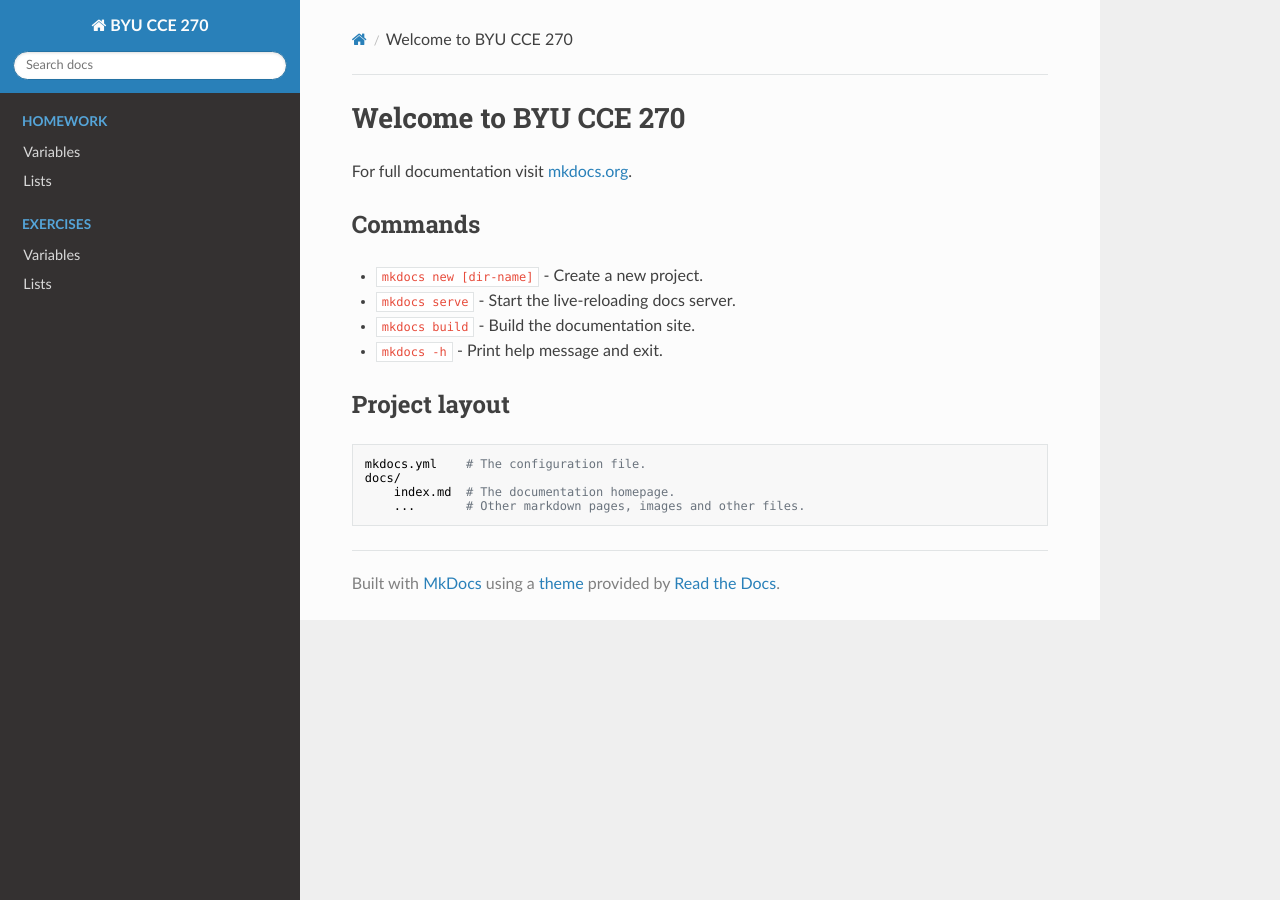
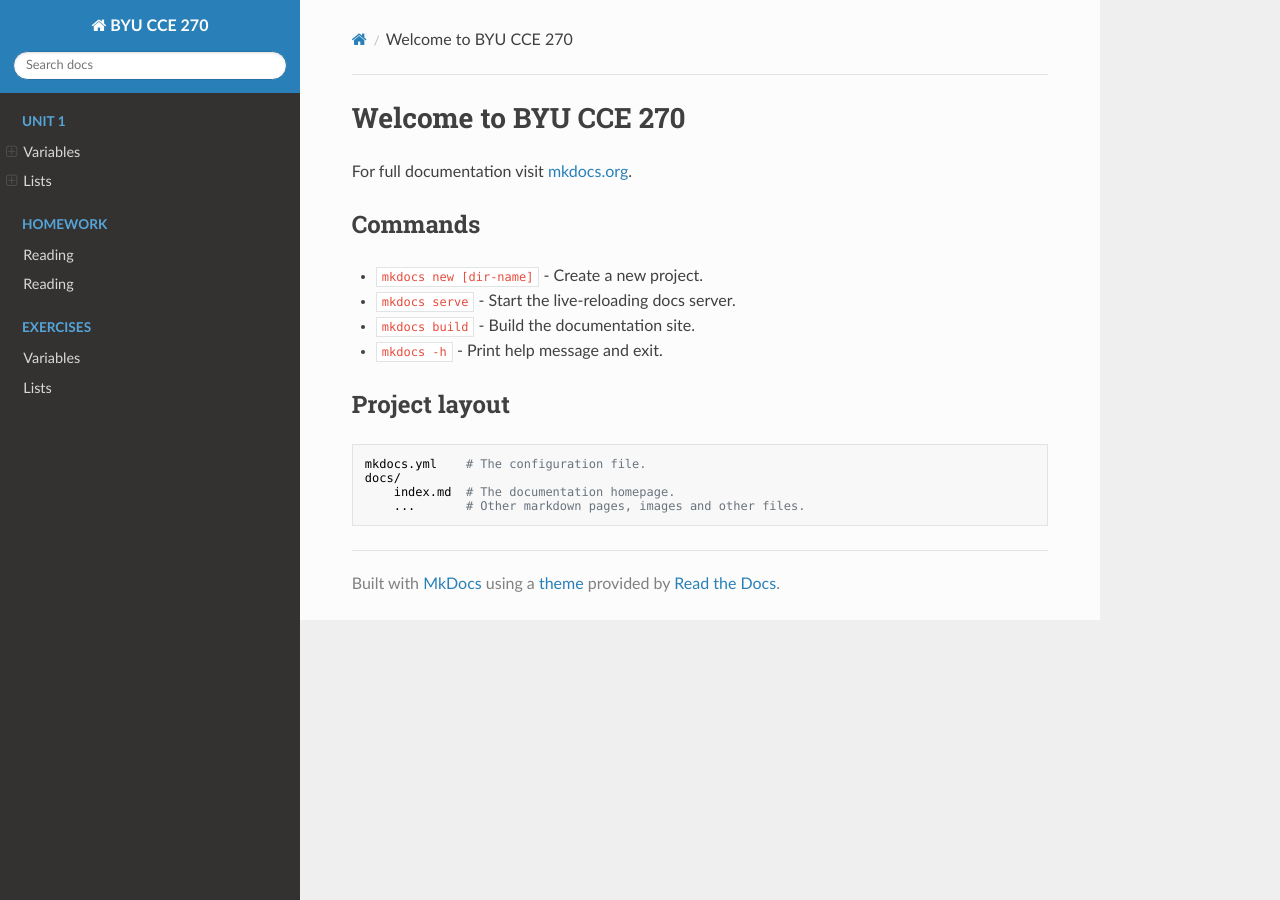
Before and after one commit to tylerpiercy/content, an MkDocs documentation site: the page built from docs/index.md, in a window 1280 px wide. Built offline with MkDocs 1.6.1, drawn with Linux system fonts in a browser that asks for light colours; nearby versions of some CDN libraries; some of the changed lines change nothing that is shown.

Commit message:
Update mkdocs.yml
testing nav structure

```diff
--- a/mkdocs.yml
+++ b/mkdocs.yml
@@ -1,5 +1,14 @@
 site_name: BYU CCE 270
 nav:
+  - Unit 1:
+    - Variables:
+      - Reading: homework/variables.md
+      - In Class: homework/variables.md
+      - Homework: homework/variables.md
+    - Lists:
+      - Reading: homework/lists.md
+      - In Class: homework/lists.md
+      - Homework: homework/variables.md
   - Homework:
       - Variables: homework/variables.md
       - Lists: homework/lists.md
```
